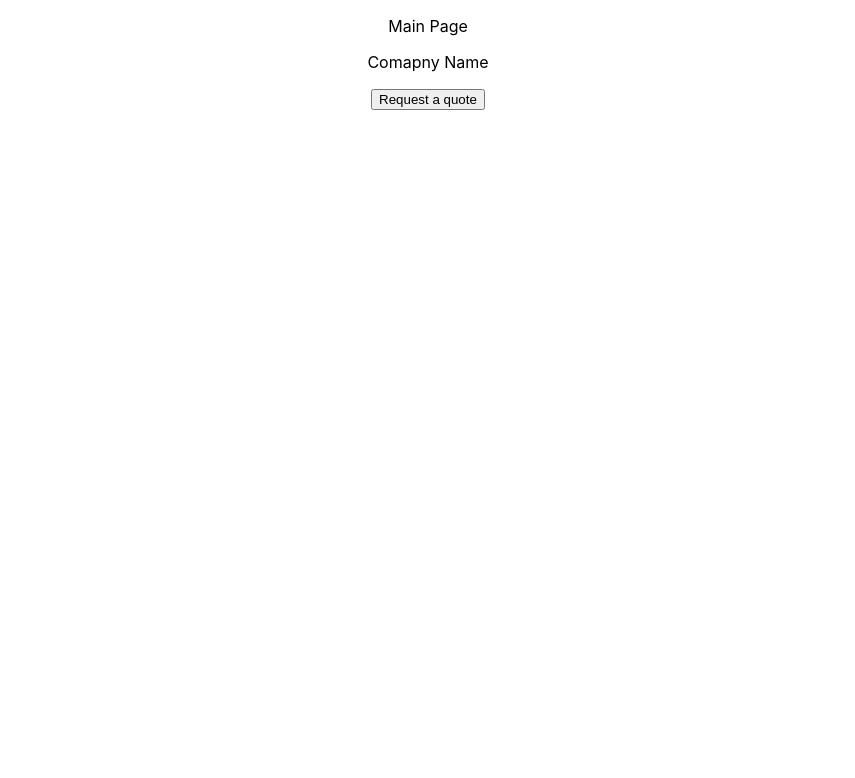
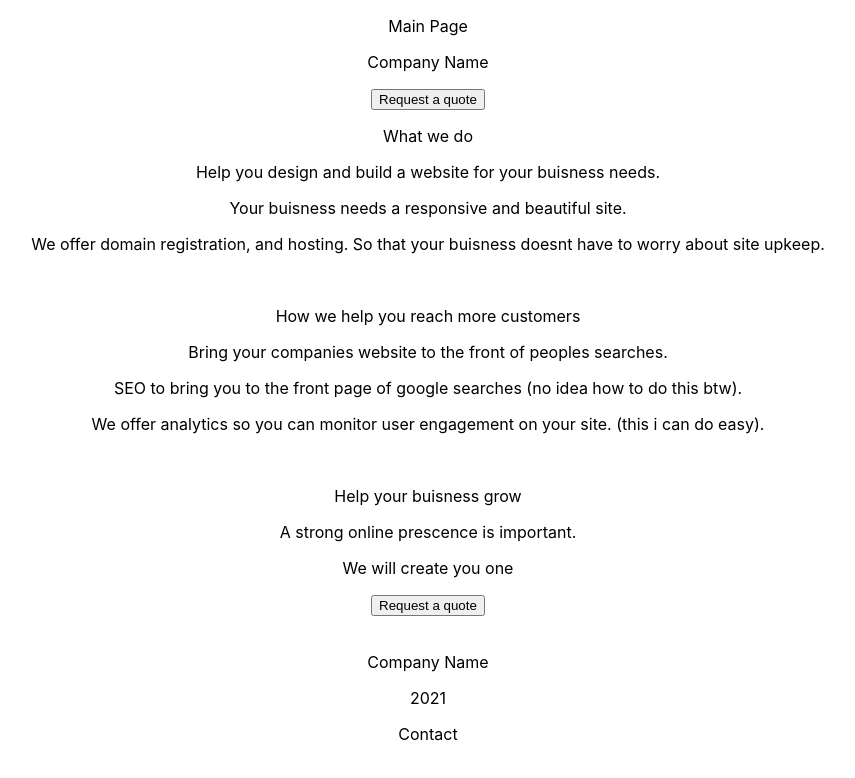
Before and after one commit to christophermarek/web_dev_studio, a React (Create React App) app: page / in a window 1280 px wide. Both pictures are taken after a click on the button "Take me inside". Shown: the top 778 px of the page, without its empty margins (212-1067 px from the left). Built offline with nearby package versions, Linux system fonts and the light colour scheme.

Commit message:
main page finished

```diff
--- a/src/App.tsx
+++ b/src/App.tsx
@@ -4,7 +4,53 @@ import './App.css';
 function App() {
 
   const [currentPage, setCurrentPage] = useState<string>('landing');
-  let companyName = 'Comapny Name';
+  let companyName = 'Company Name';
+
+  let whatWeDo = {
+    title: 'What we do',
+    text: [
+      'Help you design and build a website for your buisness needs.',
+      'Your buisness needs a responsive and beautiful site.',
+      'We offer domain registration, and hosting. So that your buisness doesnt have to worry about site upkeep.'
+    ]
+  }
+
+  let howWeHelp = {
+    title: 'How we help you reach more customers',
+    text: [
+      'Bring your companies website to the front of peoples searches.',
+      'SEO to bring you to the front page of google searches (no idea how to do this btw).',
+      'We offer analytics so you can monitor user engagement on your site. (this i can do easy).'
+    ]
+  }
+
+  let helpYourBuisnessGrow = {
+    title: 'Help your buisness grow',
+    text: [
+      'A strong online prescence is important.',
+      'We will create you one',
+    ]
+  }
+
+  interface blurbText {
+    title: string
+    text: string[]
+  }
+
+  const blurb = (textValues: blurbText) => {
+    return (
+      <div className='blurb'>
+        <p className='blurbTitle'>{textValues.title}</p>
+        {textValues.text.map((element) =>
+          <p className='blurbText'>{element}</p>
+        )}
+
+        {textValues.title === 'Help your buisness grow' &&
+          <input type='button' value='Request a quote' className='btnReq' />
+        }
+      </div>
+    )
+  }
 
   return (
     <div className="App">
@@ -30,16 +76,52 @@ function App() {
               <p>{companyName}</p>
             </div>
             <div className='headerRight'>
-              <input type='button' value='Request a quote' className='btnReq'/>
-
+              <input type='button' value='Request a quote' className='btnReq' />
             </div>
           </div>
-      </>
-    }
+
+          <div className="mainBody">
+            <div className='mainleft'>
+              {blurb(whatWeDo)}
+
+              <div className='imageBox'>
+                <img src="" />
+              </div>
+
+              {blurb(howWeHelp)}
+            </div>
+
+            <div className='mainRight'>
+              <div className='imageBox'>
+                <img src="" />
+              </div>
+              {blurb(helpYourBuisnessGrow)}
+              <div className='imageBox'>
+                <img src="" />
+              </div>
+            </div>
+          </div>
+
+          <div className='footer'>
+            <div className='nameAndDate'>
+              <p>{companyName}</p>
+              <p>2021</p>
+            </div>
+            <div className='contact'>
+              <p>Contact</p>
+              <div className='icons'>
+                <img src="" />
+                <img src="" />
+                <img src="" />
+              </div>
+            </div>
+          </div>
+        </>
+      }
 
 
-        </div>
+    </div>
   );
 }
 
-      export default App;
+export default App;
```
